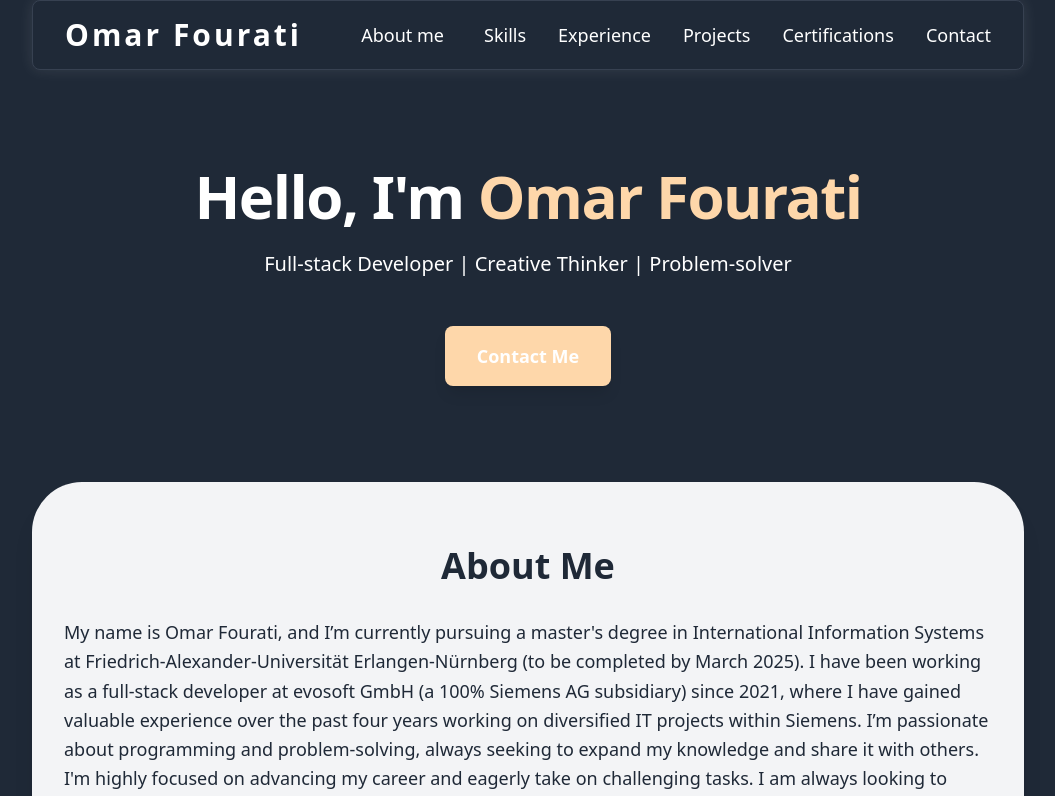
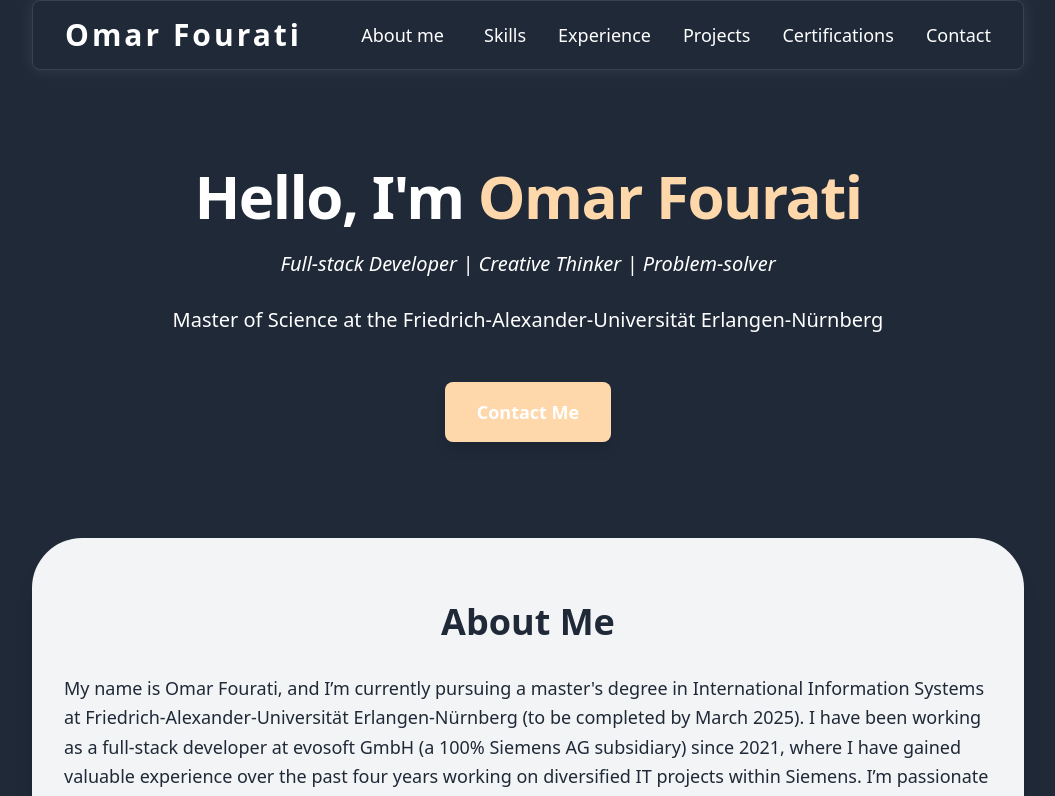
Before and after one commit to OmarFourati/portfolio_resume, an Angular app: page / in a window 1280 px wide. Shown: the top 796 px of the page, without its empty margins (112-1167 px from the left). Built offline with nearby package versions, Linux system fonts and the light colour scheme.

Commit message:
update hero section

```diff
--- a/src/app/app.component.html
+++ b/src/app/app.component.html
@@ -66,7 +66,10 @@
       <p
         class="text-lg md:text-xl animate__animated animate__fadeIn animate__delay-2s mb-6"
       >
-        Full-stack Developer | Creative Thinker | Problem-solver
+        <i>Full-stack Developer | Creative Thinker | Problem-solver</i> <br />
+        <br />
+        Master of Science at the Friedrich-Alexander-Universität
+        Erlangen-Nürnberg
       </p>
       <a
         href="#footer"
--- a/src/app/app.component.ts
+++ b/src/app/app.component.ts
@@ -58,7 +58,7 @@ export class AppComponent {
     {
       title: 'Nodrama.ai',
       description:
-        'Lead Dev: Integrated as a master thesis project aiming to develop a fully operational AI compliance tool, designed to identify and validate compliance within the EU AI Act rules and standards. The objective is to easy compliance track and checks for customers / clients users : by entering their use cases, the tool generates a report of any inconsistencies or non-compliance.',
+        'Lead Developer : Integrated as a master thesis project aiming to develop a fully operational AI compliance tool, designed to identify and validate compliance within the EU AI Act rules and standards. The objective is to easy compliance track and checks for customers / clients users : by entering their use cases, the tool generates a report of any inconsistencies or non-compliance.',
       image: 'assets/nodrama.png',
       technologies: [
         'Angular',
```
